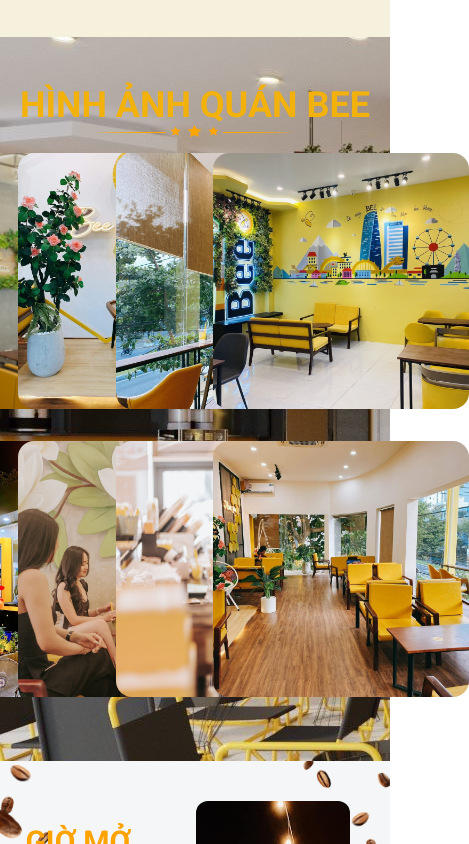
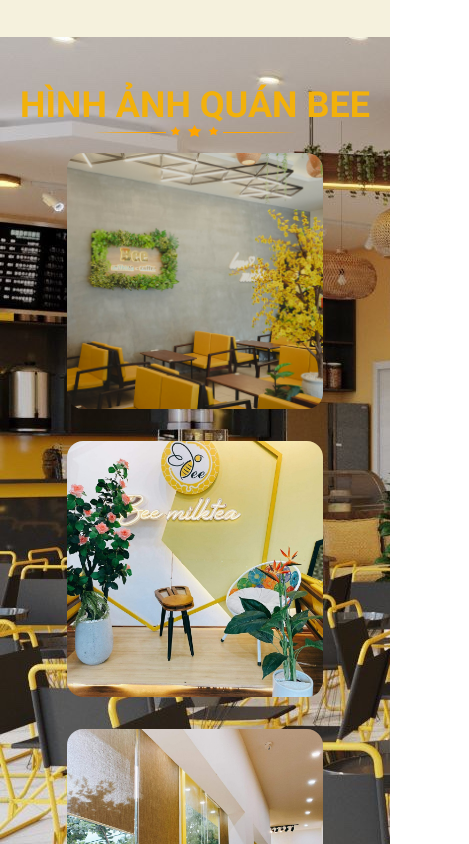
Before and after one commit to Tiepdontcare7/BeeCoffee, a React (Vite) app in the folder client/: page / in a window 390 px wide. Shown: the part 1500-2344 px from the top of the page, 469 px wide, since content can reach past the window. Built offline with nearby package versions, Linux system fonts and the light colour scheme.

Commit message:
responsive

```diff
--- a/client/src/components/Gallery.tsx
+++ b/client/src/components/Gallery.tsx
@@ -8,7 +8,7 @@
                 </div>
             </div>
             <div className="row  ">
-                <div className="col grid grid-cols-4 place-items-center">
+                <div className="col grid lg:grid-cols-4 md:grid-cols-3 sm:grid-cols-2 place-items-center">
                     <div className="col-item w-64 h-64 flex items-center justify-center rounded-2xl my-4 overflow-hidden">
                         <img className="object-cover w-full h-full  hover:scale-[1.1] transition-transform ease-in-out duration-500"
                             src="/images/img-bee-v1.1.jpg" alt="" />
--- a/client/src/components/News.tsx
+++ b/client/src/components/News.tsx
@@ -10,7 +10,7 @@
                 <div className="grid grid-cols-1 md:grid-cols-1 lg:grid-cols-3 xl:grid-cols-3 gap-5 mt-[15px] ">
                     <div className="text-center mt-[35px]">
                         <div className="overflow-hidden">
-                            <img src="/images/new-001.png" alt="" className=" xl:w-full xl:h-[230px] lg:w-[280px] lg:h-[280px]  md:w-full  md:h-[490px] w-full h-[260px] transform transition-transform duration-300 hover:scale-110 mx-auto object-cover cursor-pointer" />
+                            <img src="/images/new-001.png" alt="" className=" xl:w-full xl:h-[230px] lg:w-[280px] lg:h-[280px]  md:w-full  md:h-[490px] w-full h-[260px] transform transition-transform duration-300 hover:scale-110 mx-auto object-contain cursor-pointer" />
                         </div>
                         <div className="px-[10px]">
                             <h3 className=" font-bold  xl:text-[18px] text-[17px] mt-5">  BEE RA MẮT “TOPPING MỚI” SIÊU HOT - ... </h3>
@@ -20,14 +20,14 @@
                     {/* name1 */}
                     <div className="text-center mt-[35px]">
                         <div className="overflow-hidden">
-                            <img src="/images/new-002.jpg" alt="" className=" xl:w-full xl:h-[230px] lg:w-[280px] lg:h-[280px] md:w-full  md:h-[490px] w-full h-[260px] transform transition-transform hover:scale-110 duration-300 mx-auto object-cover cursor-pointer" />
+                            <img src="/images/new-002.jpg" alt="" className=" xl:w-full xl:h-[230px] lg:w-[280px] lg:h-[280px] md:w-full  md:h-[490px] w-full h-[260px] transform transition-transform hover:scale-110 duration-300 mx-auto object-contain cursor-pointer" />
                         </div>
                         <h3 className=" font-bold  xl:text-[18px] text-[17px] mt-5">VÌ SAO NÊN ĐẦU TƯ THIẾT KẾ QUÁN CÀ PHÊ?</h3>
                         <p className="mt-[10px] leading-5    text-[15px] font-normal">Một bài viết tìm hiểu vì sao đầu tư thiết kế quán cà phê là một quyết định quan trọng [...]</p>
                     </div>
                     {/* name2 */}
                     <div className="text-center mt-[35px] ">
-                        <div className="overflow-hidden ">
+                        <div className="overflow-hidden  ">
                             <img src="/images/new-003.jpg" alt="" className=" xl:w-full xl:h-[230px] lg:w-[280px] lg:h-[280px] md:w-full  md:h-[490px] w-full h-[260px] hover:scale-110 transform transition-transform duration-300 mx-auto object-cover cursor-pointer" />
                         </div>
                         <h3 className=" font-bold  xl:text-[18px] text-[17px] mt-5">Bee Coffee & Tea – Không chỉ đơn thuần làm ...</h3>
@@ -35,7 +35,7 @@
                     </div>
                     {/* name 3 */}
                 </div>
-{/* ione */}
+                {/* ione */}
                 <div className="grid xl:grid-cols-4 lg:grid-cols-4 grid-cols-1 md:grid-cols-4  mt-12 pb-[20px] gap-5">
                     <div className="xl:flex lg:flex gap-3 flex px-[10px]  bg-white md:flex rounded-[5px] overflow-hidden border-dashed border-2 border-yellow-500 hover:border-solid ">
                         <div className=" ">
```
Also changed, not shown: 1 other file (tests, documents, lock files or other folders).
